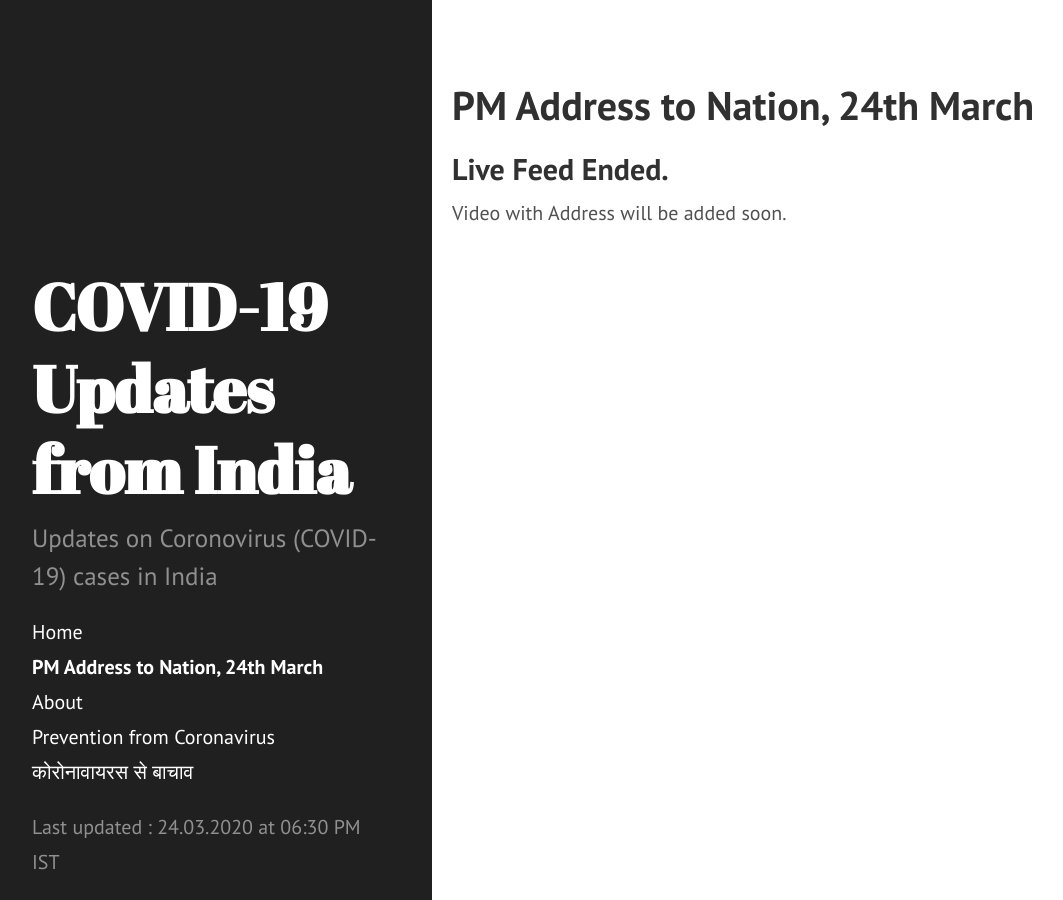
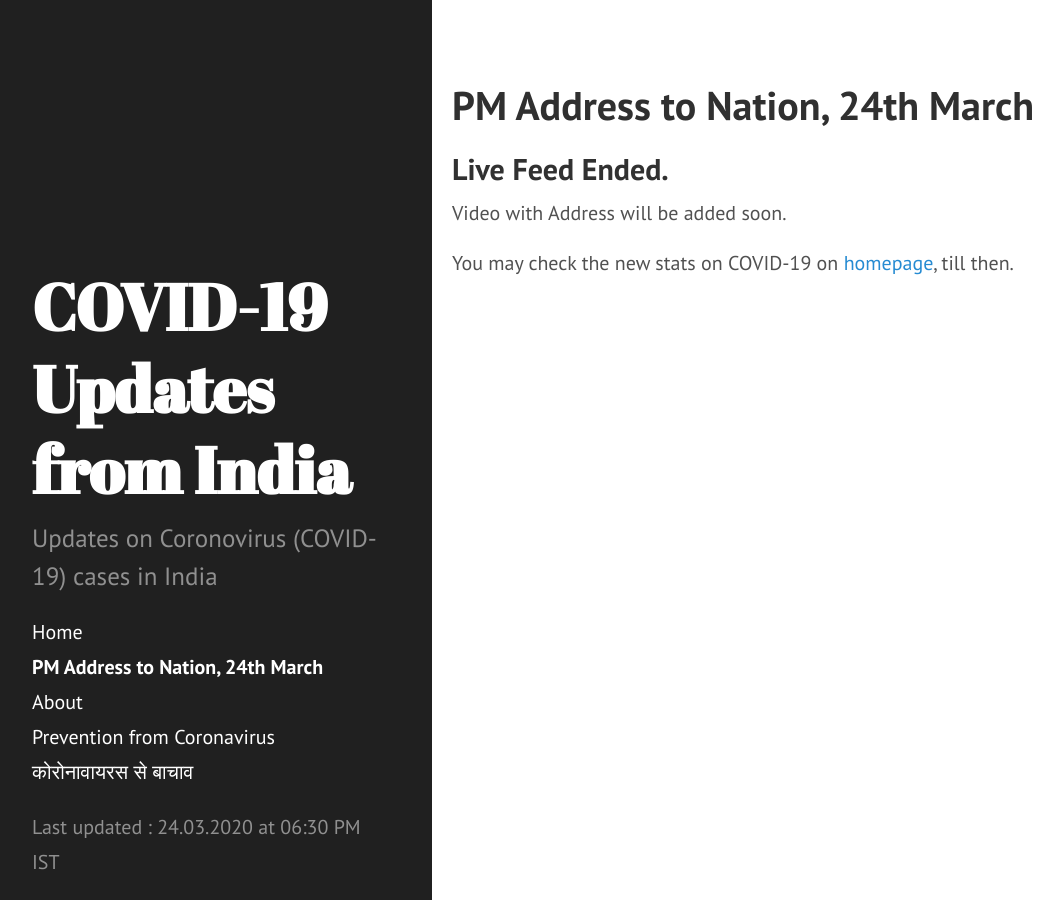
Before and after one commit to bhooraj/covid19updates-india, a Jekyll site: the page built from PM-address-to-Nation-24March.md, in a window 1280 px wide. Shown: the whole page, without its empty margins (8-1071 px from the left). Built offline with Jekyll 4.4.1, drawn with Linux system fonts in a browser that asks for light colours.

Commit message:
Update PM-address-to-Nation-24March.md

```diff
--- a/PM-address-to-Nation-24March.md
+++ b/PM-address-to-Nation-24March.md
@@ -4,3 +4,5 @@ title: PM Address to Nation, 24th March
 ---
 ## Live Feed Ended.
 Video with Address will be added soon.
+
+You may check the new stats on COVID-19 on [homepage](https://covid19updates-india.bhooraj.com/), till then.
```
